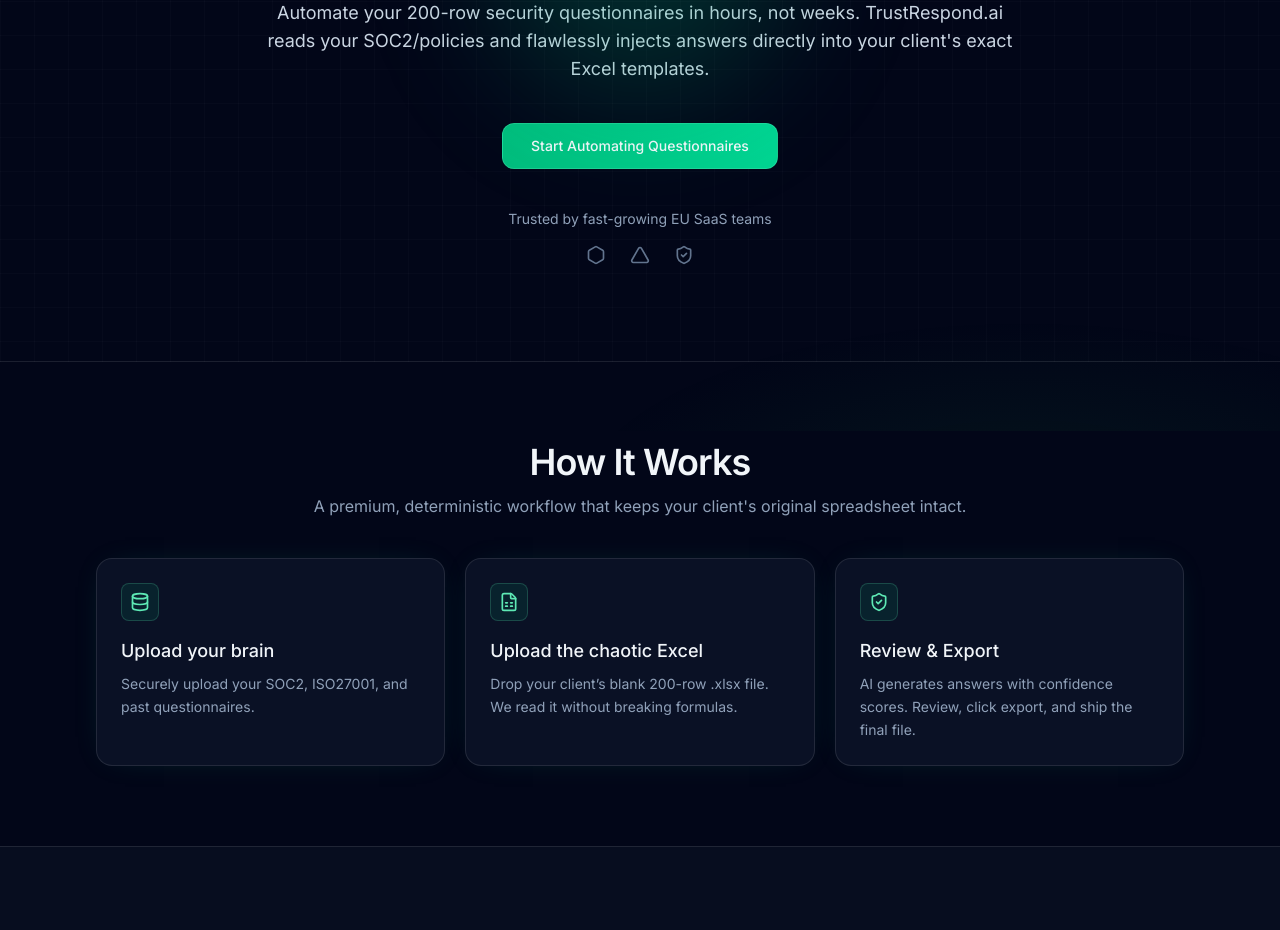
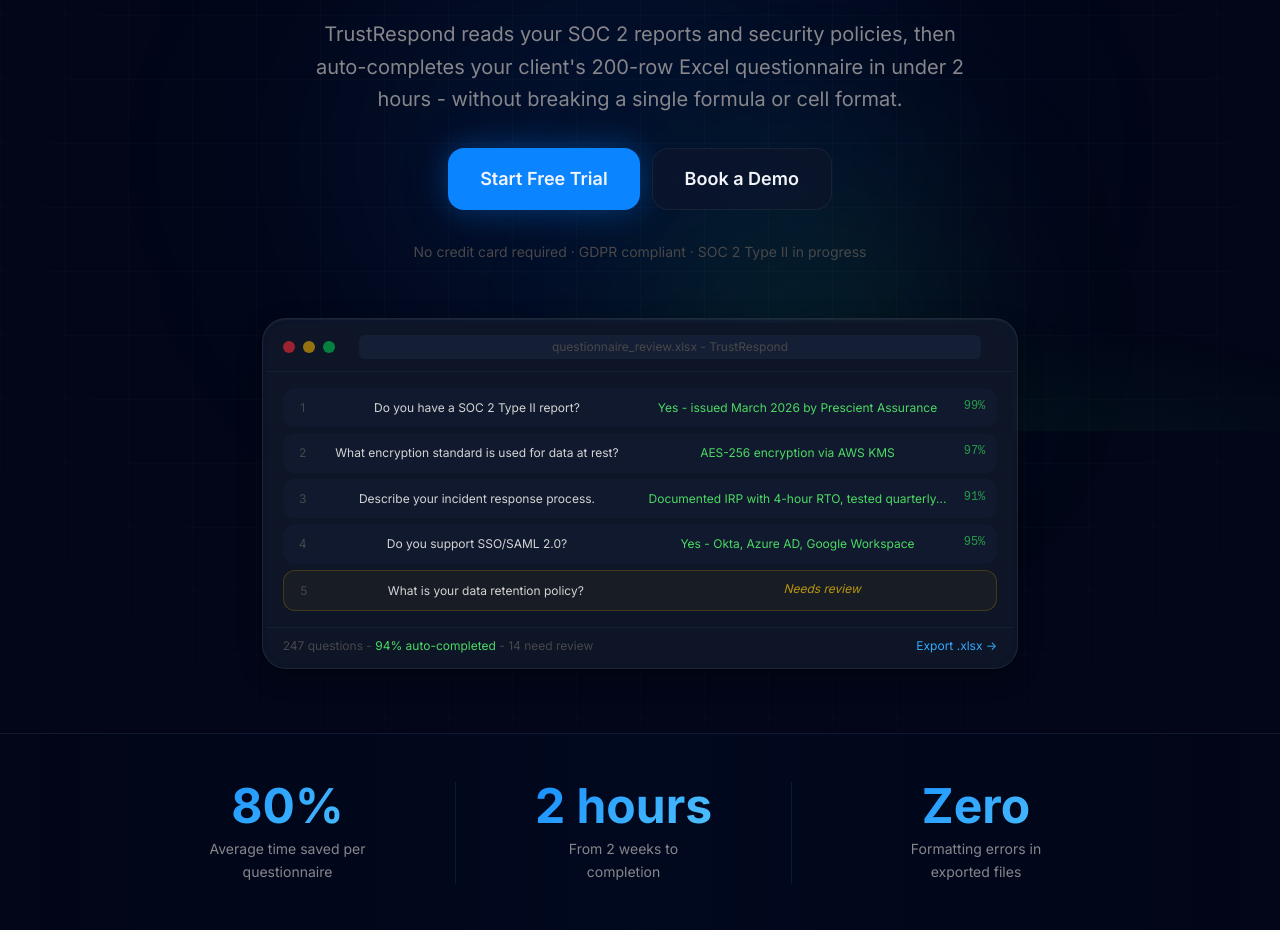
Before and after one commit to hans992/TrustRespond.ai, a Next.js app in the folder apps/web/: page / in a window 1280 px wide. Shown: the part 369-1299 px from the top of the page. Built offline with nearby package versions, Linux system fonts and the light colour scheme.

Commit message:
feat: add animated stats bar section

```diff
--- a/apps/web/src/app/page.tsx
+++ b/apps/web/src/app/page.tsx
@@ -1,10 +1,13 @@
 "use client";
 
-import Link from "next/link";
 import { motion } from "framer-motion";
-import { Database, FileSpreadsheet, Hexagon, ShieldCheck, Triangle } from "lucide-react";
+import { Database, FileSpreadsheet, ShieldCheck } from "lucide-react";
 import { Navbar } from "@/components/marketing/Navbar";
 import { Footer } from "@/components/marketing/Footer";
+import { StatsBar } from "@/components/marketing/StatsBar";
+import { GlowButton } from "@/components/ui/GlowButton";
+import { SectionBadge } from "@/components/ui/SectionBadge";
+import { AnimatedSection } from "@/components/ui/AnimatedSection";
 
 const steps = [
   {
@@ -34,49 +37,122 @@
   return (
     <main className="min-h-screen bg-slate-950 text-slate-100">
       <Navbar />
-      <section className="relative overflow-hidden border-b border-white/10 bg-grid-white/[0.02] pt-16">
-        <div className="pointer-events-none absolute left-1/2 top-28 h-72 w-72 -translate-x-1/2 rounded-full bg-emerald-500/20 blur-3xl shadow-[0_0_40px_-10px_rgba(16,185,129,0.3)]" />
-        <div className="mx-auto max-w-6xl px-6 pb-24 pt-24 text-center sm:px-8">
-          <motion.h1
-            initial={{ opacity: 0, y: 18 }}
-            animate={{ opacity: 1, y: 0 }}
-            transition={{ duration: 0.45, ease: "easeOut" }}
-            className="mx-auto max-w-4xl text-balance text-4xl font-semibold tracking-tight sm:text-6xl"
-          >
-            Close Enterprise Deals 14 Days Faster.
-          </motion.h1>
-          <motion.p
-            initial={{ opacity: 0, y: 18 }}
-            animate={{ opacity: 1, y: 0 }}
-            transition={{ duration: 0.55, delay: 0.08, ease: "easeOut" }}
-            className="mx-auto mt-6 max-w-3xl text-pretty text-lg text-slate-300"
-          >
-            Automate your 200-row security questionnaires in hours, not weeks. TrustRespond.ai reads your SOC2/policies and
-            flawlessly injects answers directly into your client&apos;s exact Excel templates.
-          </motion.p>
-          <motion.div
-            initial={{ opacity: 0, y: 18 }}
-            animate={{ opacity: 1, y: 0 }}
-            transition={{ duration: 0.55, delay: 0.16, ease: "easeOut" }}
-            className="mt-10"
-          >
-            <Link
-              href="/auth/sign-up"
-              className="inline-flex items-center rounded-xl border border-emerald-300/30 bg-gradient-to-r from-emerald-500 to-emerald-400 px-7 py-3 text-sm font-medium text-slate-950 transition hover:from-emerald-400 hover:to-emerald-300 hover:shadow-[0_0_40px_-10px_rgba(16,185,129,0.45)]"
-            >
-              Start Automating Questionnaires
-            </Link>
-          </motion.div>
-          <div className="mt-10 flex flex-col items-center gap-4 text-sm text-slate-400">
-            <p>Trusted by fast-growing EU SaaS teams</p>
-            <div className="flex items-center gap-6 text-slate-500">
-              <Hexagon className="h-5 w-5" />
-              <Triangle className="h-5 w-5" />
-              <ShieldCheck className="h-5 w-5" />
+      <section className="relative min-h-screen flex flex-col items-center justify-center pt-24 pb-16 px-6 overflow-hidden">
+        <div className="absolute inset-0 bg-[linear-gradient(rgba(255,255,255,0.02)_1px,transparent_1px),linear-gradient(90deg,rgba(255,255,255,0.02)_1px,transparent_1px)] bg-[size:64px_64px] [mask-image:radial-gradient(ellipse_80%_80%_at_50%_50%,black_40%,transparent_100%)]" />
+        <div className="absolute top-1/4 left-1/2 -translate-x-1/2 w-[600px] h-[400px] bg-accent/10 rounded-full blur-[120px] pointer-events-none" />
+        <div className="absolute bottom-1/4 right-1/4 w-[300px] h-[300px] bg-emerald/10 rounded-full blur-[100px] pointer-events-none" />
+
+        <div className="relative z-10 flex flex-col items-center text-center max-w-4xl mx-auto gap-6">
+          <AnimatedSection delay={0}>
+            <SectionBadge color="blue">AI-Powered Security Automation</SectionBadge>
+          </AnimatedSection>
+
+          <AnimatedSection delay={0.1}>
+            <h1 className="text-5xl md:text-7xl font-bold tracking-tight leading-[1.05]">
+              <span className="text-gradient-hero">Close Enterprise Deals</span>
+              <br />
+              <span className="text-gradient-blue">14 Days Faster.</span>
+            </h1>
+          </AnimatedSection>
+
+          <AnimatedSection delay={0.2}>
+            <p className="text-lg md:text-xl text-neutral-400 max-w-2xl leading-relaxed">
+              TrustRespond reads your SOC 2 reports and security policies, then auto-completes your client&apos;s 200-row
+              Excel questionnaire in under 2 hours - without breaking a single formula or cell format.
+            </p>
+          </AnimatedSection>
+
+          <AnimatedSection delay={0.3}>
+            <div className="flex flex-col sm:flex-row gap-3 mt-2">
+              <GlowButton variant="primary" size="lg" href="/signup">
+                Start Free Trial
+              </GlowButton>
+              <GlowButton variant="secondary" size="lg" href="/demo">
+                Book a Demo
+              </GlowButton>
             </div>
-          </div>
+          </AnimatedSection>
+
+          <AnimatedSection delay={0.4}>
+            <p className="text-sm text-neutral-600 mt-2">No credit card required · GDPR compliant · SOC 2 Type II in progress</p>
+          </AnimatedSection>
+
+          <AnimatedSection delay={0.5} className="w-full mt-8">
+            <div className="glass-card rounded-3xl p-1 w-full max-w-3xl mx-auto shadow-glow-blue/20">
+              <div className="rounded-[22px] bg-surface-card overflow-hidden">
+                <div className="flex items-center gap-2 px-4 py-3 border-b border-surface-border/50">
+                  <div className="w-3 h-3 rounded-full bg-red-500/60" />
+                  <div className="w-3 h-3 rounded-full bg-yellow-500/60" />
+                  <div className="w-3 h-3 rounded-full bg-green-500/60" />
+                  <div className="flex-1 mx-4 bg-surface-elevated rounded-md px-3 py-1 text-xs text-neutral-600 text-center">
+                    questionnaire_review.xlsx - TrustRespond
+                  </div>
+                </div>
+
+                <div className="p-4 space-y-1.5">
+                  {[
+                    {
+                      q: "Do you have a SOC 2 Type II report?",
+                      a: "Yes - issued March 2026 by Prescient Assurance",
+                      confidence: 99,
+                      status: "auto",
+                    },
+                    {
+                      q: "What encryption standard is used for data at rest?",
+                      a: "AES-256 encryption via AWS KMS",
+                      confidence: 97,
+                      status: "auto",
+                    },
+                    {
+                      q: "Describe your incident response process.",
+                      a: "Documented IRP with 4-hour RTO, tested quarterly...",
+                      confidence: 91,
+                      status: "auto",
+                    },
+                    {
+                      q: "Do you support SSO/SAML 2.0?",
+                      a: "Yes - Okta, Azure AD, Google Workspace",
+                      confidence: 95,
+                      status: "auto",
+                    },
+                    {
+                      q: "What is your data retention policy?",
+                      a: null,
+                      confidence: 0,
+                      status: "review",
+                    },
+                  ].map((row, i) => (
+                    <div
+                      key={i}
+                      className={`flex items-start gap-3 px-3 py-2.5 rounded-xl text-xs ${
+                        row.status === "review" ? "bg-yellow-500/5 border border-yellow-500/20" : "bg-surface-elevated/50"
+                      }`}
+                    >
+                      <span className="text-neutral-600 w-4 shrink-0 mt-0.5">{i + 1}</span>
+                      <span className="text-neutral-300 flex-1 leading-relaxed">{row.q}</span>
+                      {row.a ? (
+                        <span className="text-emerald-light flex-1 leading-relaxed">{row.a}</span>
+                      ) : (
+                        <span className="text-yellow-400/70 flex-1 italic">Needs review</span>
+                      )}
+                      {row.confidence > 0 && <span className="text-emerald/70 font-mono shrink-0">{row.confidence}%</span>}
+                    </div>
+                  ))}
+                </div>
+
+                <div className="px-4 py-2.5 border-t border-surface-border/50 flex items-center justify-between text-xs text-neutral-600">
+                  <span>
+                    247 questions - <span className="text-emerald-light">94% auto-completed</span> - 14 need review
+                  </span>
+                  <span className="text-accent-light cursor-pointer hover:underline">Export .xlsx -&gt;</span>
+                </div>
+              </div>
+            </div>
+          </AnimatedSection>
         </div>
       </section>
+
+      <StatsBar />
 
       <section id="features" className="mx-auto max-w-6xl px-6 py-20 sm:px-8">
         <h2 className="text-center text-3xl font-semibold tracking-tight sm:text-4xl">How It Works</h2>
--- /dev/null
+++ b/apps/web/src/components/marketing/StatsBar.tsx
@@ -0,0 +1,75 @@
+"use client";
+
+import { useEffect, useRef, useState } from "react";
+import { useInView } from "framer-motion";
+import { AnimatedSection } from "@/components/ui/AnimatedSection";
+
+function useCountUp(target: number, duration: number, inView: boolean) {
+  const [count, setCount] = useState(0);
+
+  useEffect(() => {
+    if (!inView) {
+      return;
+    }
+
+    let startTime: number | null = null;
+    let rafId = 0;
+
+    const tick = (timestamp: number) => {
+      if (startTime === null) {
+        startTime = timestamp;
+      }
+
+      const elapsed = timestamp - startTime;
+      const progress = Math.min(elapsed / (duration * 1000), 1);
+      setCount(Math.round(target * progress));
+
+      if (progress < 1) {
+        rafId = window.requestAnimationFrame(tick);
+      }
+    };
+
+    rafId = window.requestAnimationFrame(tick);
+    return () => window.cancelAnimationFrame(rafId);
+  }, [target, duration, inView]);
+
+  return count;
+}
+
+export function StatsBar() {
+  const countRef = useRef<HTMLDivElement | null>(null);
+  const isInView = useInView(countRef, { once: true, margin: "-80px" });
+  const count = useCountUp(80, 1.5, isInView);
+
+  return (
+    <section className="relative py-12 border-y border-surface-border/50">
+      <div className="absolute inset-0 bg-gradient-to-r from-transparent via-accent/3 to-transparent" />
+      <div ref={countRef} className="max-w-5xl mx-auto px-6 grid grid-cols-1 md:grid-cols-3 gap-8 text-center relative z-10">
+        <AnimatedSection direction="none">
+          <div className="md:border-r md:border-surface-border/50 md:pr-8">
+            <p className="text-4xl md:text-5xl font-bold text-gradient-blue">{count}%</p>
+            <p className="text-sm text-neutral-400 mt-2 max-w-[160px] mx-auto leading-relaxed">
+              Average time saved per questionnaire
+            </p>
+          </div>
+        </AnimatedSection>
+
+        <AnimatedSection delay={0.1} direction="none">
+          <div className="md:border-r md:border-surface-border/50 md:pr-8">
+            <p className="text-4xl md:text-5xl font-bold text-gradient-blue">2 hours</p>
+            <p className="text-sm text-neutral-400 mt-2 max-w-[160px] mx-auto leading-relaxed">From 2 weeks to completion</p>
+          </div>
+        </AnimatedSection>
+
+        <AnimatedSection delay={0.2} direction="none">
+          <div>
+            <p className="text-4xl md:text-5xl font-bold text-gradient-blue">Zero</p>
+            <p className="text-sm text-neutral-400 mt-2 max-w-[160px] mx-auto leading-relaxed">
+              Formatting errors in exported files
+            </p>
+          </div>
+        </AnimatedSection>
+      </div>
+    </section>
+  );
+}
```
